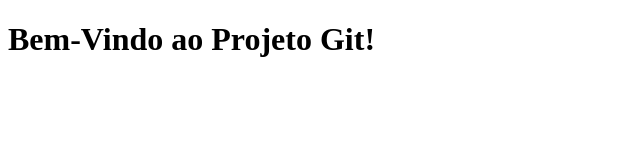
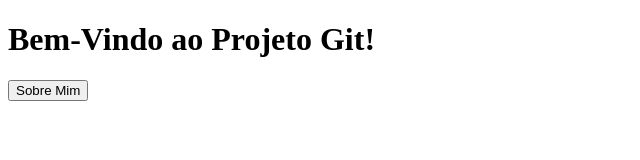
Before and after one commit to 051Guilherme/trabalho01-git, a plain HTML site: page index.html in a window 1280 px wide. Shown: the whole page, without its empty margins (0-640 px from the left). Drawn offline with Linux system fonts and the light colour scheme.

Commit message:
feat: adiciona botao sobre mim

```diff
--- a/index.html
+++ b/index.html
@@ -5,6 +5,7 @@
     <meta name="viewport" content="width=device-width, initial-scale=1.0">
     <title>Trabalho 01 - UC10 - Git&GitHub</title>
     <h1>Bem-Vindo ao Projeto Git!</h1>
+    <button>Sobre Mim</button>
 </head>
 <body>
 
```
